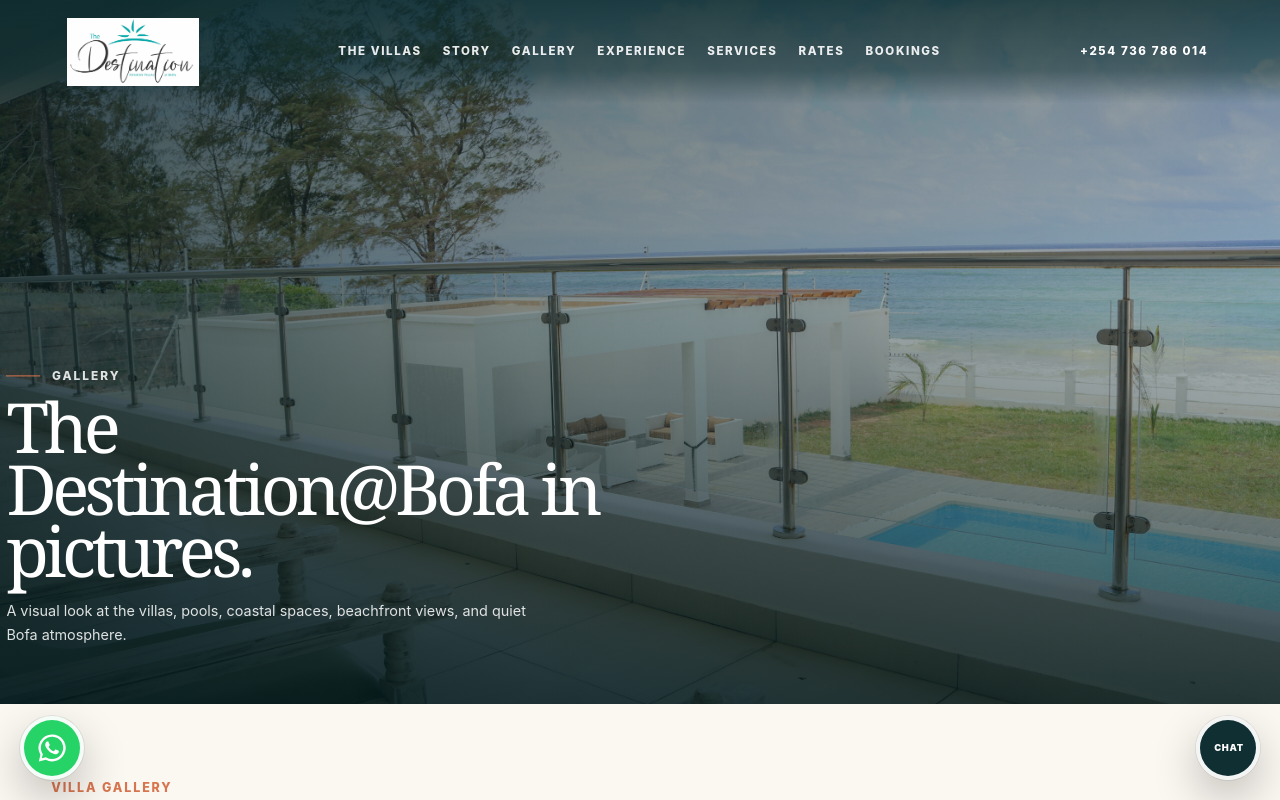
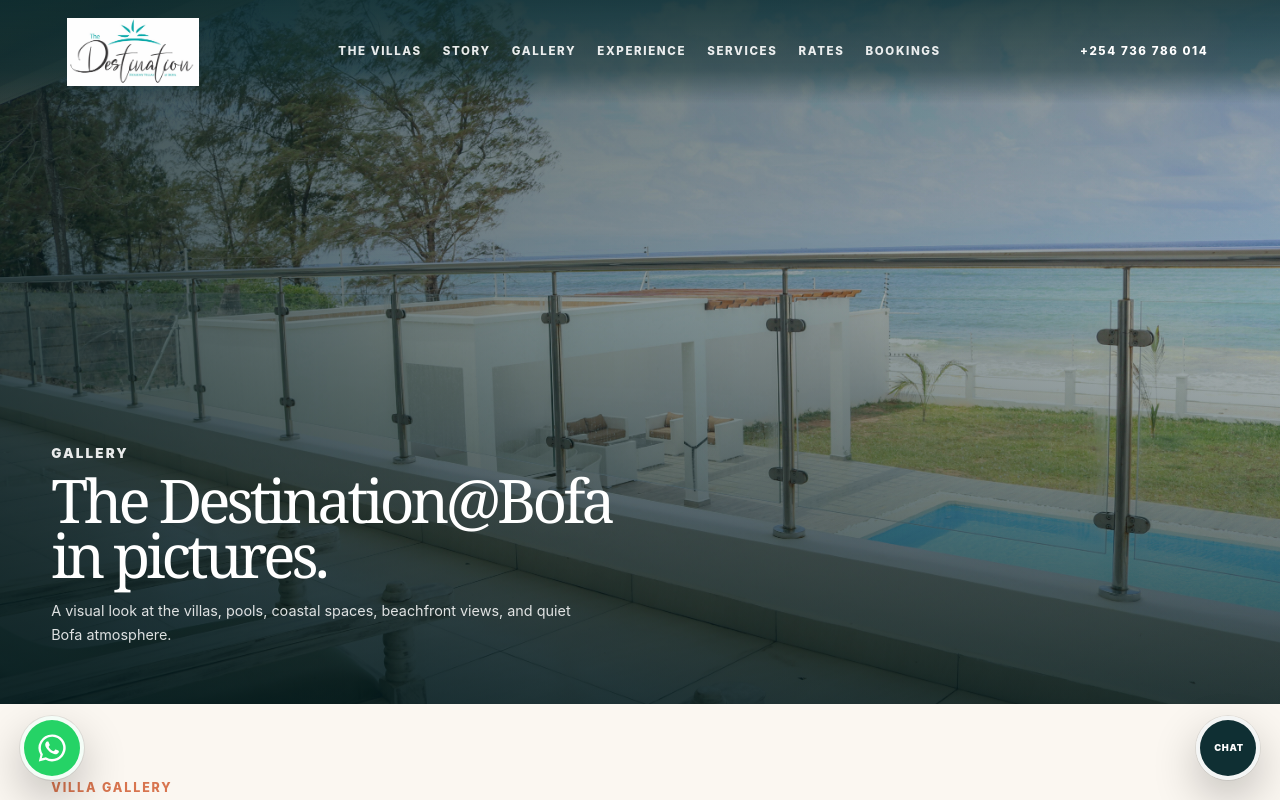
Before and after one commit to EugeneCodes254/destination-bofa, a Next.js app in the folder destination-bofa-next/: page /gallery in a window 1280 px wide. Shown: the top 800 px of the page. Built offline with nearby package versions, Linux system fonts and the light colour scheme.

Commit message:
Refine Bofa hero typography

```diff
--- a/destination-bofa-next/app/globals.css
+++ b/destination-bofa-next/app/globals.css
@@ -24,7 +24,7 @@
 
   --container: 1180px;
 
-  --hero-h1: clamp(3rem, 5.4vw, 5.25rem);
+  --hero-h1: clamp(3rem, 4.7vw, 4.85rem);
   --page-h1: clamp(3rem, 5.4vw, 5.25rem);
   --section-h2: clamp(2.15rem, 3.8vw, 3.7rem);
   --split-h2: clamp(2rem, 3.1vw, 3.15rem);
@@ -392,9 +392,9 @@ p {
 .hero-content {
   position: relative;
   z-index: 2;
-  width: min(620px, calc(100% - 2rem));
-  max-width: 620px;
-  margin-left: clamp(0.15rem, 0.5vw, 0.45rem);
+  width: min(880px, calc(100% - clamp(2rem, 8vw, 8rem)));
+  max-width: 880px;
+  margin-left: clamp(1.85rem, 2.1vw, 2.45rem);
   margin-right: auto;
   transform: translateY(-0.35rem);
 }
@@ -402,21 +402,14 @@ p {
 .hero-eyebrow {
   display: inline-flex;
   align-items: center;
-  gap: 0.75rem;
-  margin: 0 0 0.75rem;
-  color: rgba(255, 255, 255, 0.86);
-  font-size: 0.74rem;
-  font-weight: 850;
-  letter-spacing: 0.17em;
+  margin: 0 0 0.65rem;
+  color: rgba(255, 255, 255, 0.9);
+  font-size: clamp(0.84rem, 0.75vw, 0.94rem);
+  font-weight: 900;
+  letter-spacing: 0.16em;
   line-height: 1.2;
   text-transform: uppercase;
-}
-
-.hero-eyebrow::before {
-  content: "";
-  width: 2.1rem;
-  height: 1px;
-  background: var(--coral);
+  transform: translateY(-0.18rem);
 }
 
 .hero h1 {
@@ -426,7 +419,8 @@ p {
   font-size: var(--hero-h1);
   font-weight: 400;
   line-height: 0.9;
-  letter-spacing: -0.065em;
+  letter-spacing: -0.07em;
+  white-space: nowrap;
 }
 
 .hero-content > p:not(.hero-eyebrow) {
@@ -501,7 +495,7 @@ p {
   z-index: 2;
   width: min(620px, calc(100% - 2rem));
   max-width: 620px;
-  margin-left: clamp(0.15rem, 0.5vw, 0.45rem);
+  margin-left: clamp(1.2rem, 4vw, 4rem);
   margin-right: auto;
   transform: translateY(-0.35rem);
 }
@@ -1050,79 +1044,6 @@ p {
 }
 
 /* =========================
-   RATES
-========================= */
-
-.rates {
-  background: var(--shell-soft);
-}
-
-.rates-heading {
-  width: min(var(--container), 100%);
-  margin: 0 auto clamp(1.8rem, 3vw, 2.5rem);
-  display: grid;
-  grid-template-columns: minmax(0, 1fr) minmax(320px, 0.52fr);
-  gap: clamp(2rem, 5vw, 5rem);
-  align-items: end;
-}
-
-.rates-heading p {
-  max-width: 520px;
-  font-size: var(--body-lg);
-  line-height: 1.75;
-}
-
-.rates-table {
-  width: min(var(--container), 100%);
-  margin: 0 auto;
-  overflow: hidden;
-  border: 1px solid rgba(198, 166, 130, 0.4);
-  border-radius: var(--radius-md);
-  background: rgba(255, 252, 247, 0.7);
-  box-shadow: var(--shadow-soft);
-}
-
-.rates-row {
-  display: grid;
-  grid-template-columns: 0.8fr 1fr 0.7fr;
-  gap: 1rem;
-  align-items: center;
-  padding: 1rem 1.25rem;
-  border-bottom: 1px solid rgba(198, 166, 130, 0.32);
-}
-
-.rates-row:last-child {
-  border-bottom: 0;
-}
-
-.rates-head {
-  background: var(--teal-900);
-  color: var(--white);
-}
-
-.rates-row span {
-  color: var(--muted);
-  font-size: 0.94rem;
-  line-height: 1.45;
-}
-
-.rates-head span {
-  color: rgba(255, 255, 255, 0.82);
-  font-size: 0.75rem;
-  font-weight: 850;
-  letter-spacing: 0.13em;
-  text-transform: uppercase;
-}
-
-.rates-row strong {
-  color: var(--ink);
-  font-family: var(--font-serif);
-  font-size: clamp(1.15rem, 1.8vw, 1.6rem);
-  font-weight: 400;
-  letter-spacing: -0.035em;
-}
-
-/* =========================
    TERMS
 ========================= */
 
@@ -1223,6 +1144,79 @@ p {
   font-weight: 850;
   letter-spacing: 0.13em;
   text-transform: uppercase;
+}
+
+/* =========================
+   RATES
+========================= */
+
+.rates {
+  background: var(--shell-soft);
+}
+
+.rates-heading {
+  width: min(var(--container), 100%);
+  margin: 0 auto clamp(1.8rem, 3vw, 2.5rem);
+  display: grid;
+  grid-template-columns: minmax(0, 1fr) minmax(320px, 0.52fr);
+  gap: clamp(2rem, 5vw, 5rem);
+  align-items: end;
+}
+
+.rates-heading p {
+  max-width: 520px;
+  font-size: var(--body-lg);
+  line-height: 1.75;
+}
+
+.rates-table {
+  width: min(var(--container), 100%);
+  margin: 0 auto;
+  overflow: hidden;
+  border: 1px solid rgba(198, 166, 130, 0.4);
+  border-radius: var(--radius-md);
+  background: rgba(255, 252, 247, 0.7);
+  box-shadow: var(--shadow-soft);
+}
+
+.rates-row {
+  display: grid;
+  grid-template-columns: 0.8fr 1fr 0.7fr;
+  gap: 1rem;
+  align-items: center;
+  padding: 1rem 1.25rem;
+  border-bottom: 1px solid rgba(198, 166, 130, 0.32);
+}
+
+.rates-row:last-child {
+  border-bottom: 0;
+}
+
+.rates-head {
+  background: var(--teal-900);
+  color: var(--white);
+}
+
+.rates-row span {
+  color: var(--muted);
+  font-size: 0.94rem;
+  line-height: 1.45;
+}
+
+.rates-head span {
+  color: rgba(255, 255, 255, 0.82);
+  font-size: 0.75rem;
+  font-weight: 850;
+  letter-spacing: 0.13em;
+  text-transform: uppercase;
+}
+
+.rates-row strong {
+  color: var(--ink);
+  font-family: var(--font-serif);
+  font-size: clamp(1.15rem, 1.8vw, 1.6rem);
+  font-weight: 400;
+  letter-spacing: -0.035em;
 }
 
 /* =========================
@@ -1845,7 +1839,12 @@ p {
   .hero-content,
   .gallery-hero-content {
     width: 100%;
+    max-width: 100%;
     margin-left: 0;
+    transform: none;
+  }
+
+  .hero-eyebrow {
     transform: none;
   }
 
@@ -1911,7 +1910,7 @@ p {
 @media (max-width: 760px) {
   :root {
     --header-height: 78px;
-    --hero-h1: clamp(2.35rem, 10.5vw, 3.35rem);
+    --hero-h1: clamp(2rem, 8vw, 2.6rem);
     --page-h1: clamp(2.85rem, 14vw, 4.4rem);
     --section-h2: clamp(2.05rem, 10vw, 3.15rem);
     --split-h2: clamp(2rem, 9vw, 3rem);
@@ -1960,11 +1959,19 @@ p {
   }
 
   .hero-eyebrow {
-    font-size: 0.78rem;
-    letter-spacing: 0.15em;
-  }
-
-  .hero h1,
+    margin-bottom: 0.85rem;
+    font-size: 0.86rem;
+    letter-spacing: 0.13em;
+  }
+
+  .hero h1 {
+    max-width: 100%;
+    font-size: var(--hero-h1);
+    line-height: 0.94;
+    letter-spacing: -0.075em;
+    white-space: nowrap;
+  }
+
   .gallery-hero-content h1 {
     max-width: 96vw;
     line-height: 0.94;
```
Also changed, not shown: destination-bofa-next/app/page.tsx (+42 -46 lines).
